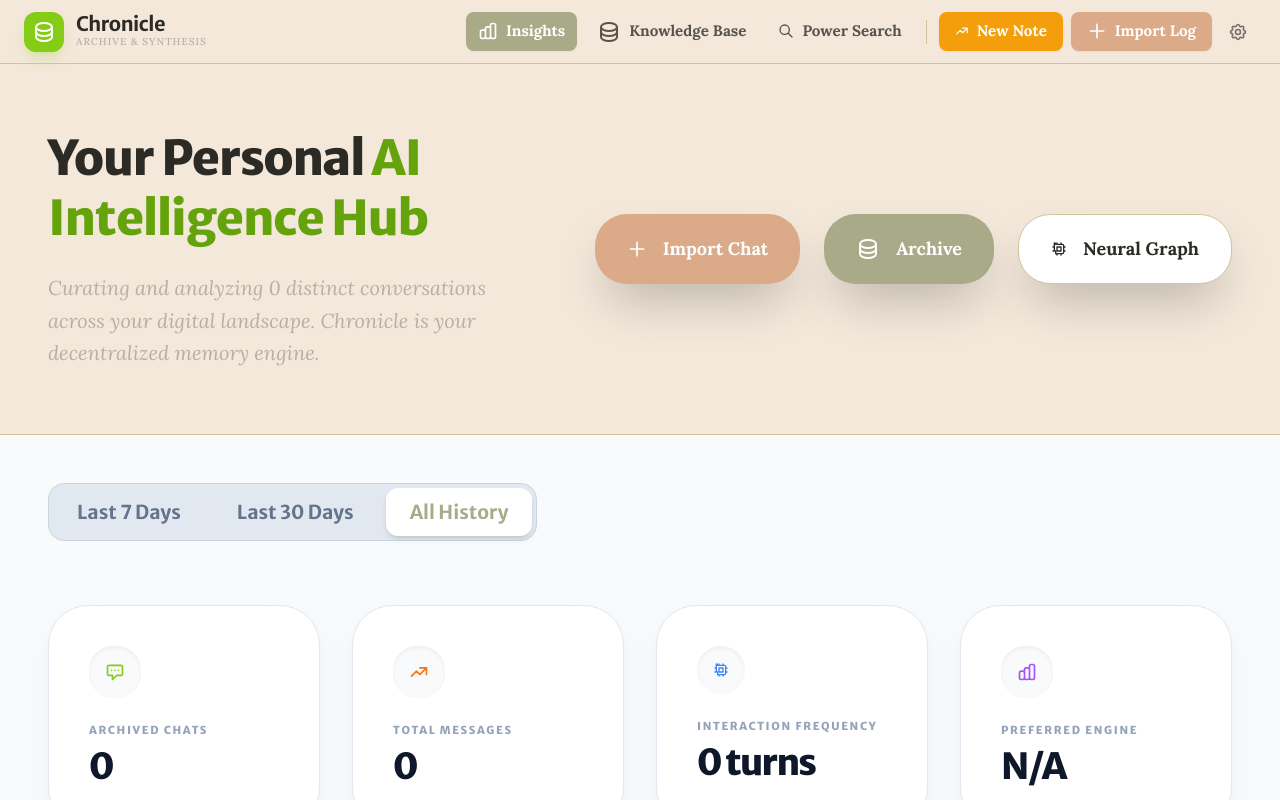
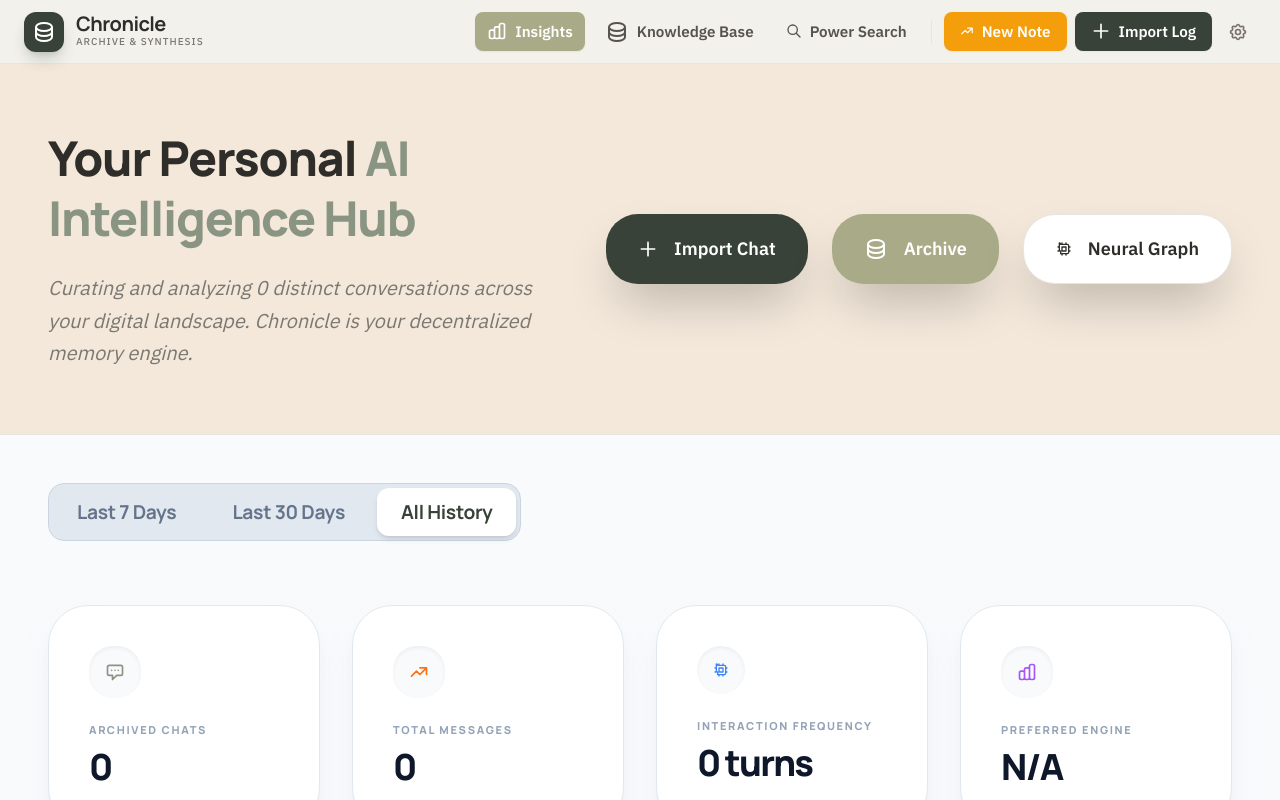
Before and after one commit to Bojanni050/Chronicle-Gaia, a React (Vite) app: page / in a window 1280 px wide. Built offline with nearby package versions, Linux system fonts and the light colour scheme.

Commit message:
Restyle UI to match CapacitiesDev design (layout/typography only)
Co-authored-by: Bojanni050 <Bojanni050@users.noreply.github.com>

```diff
--- a/App.tsx
+++ b/App.tsx
@@ -472,7 +472,7 @@
 
       <header className={`h-16 shrink-0 bg-warm-beige dark:bg-stone-900/90 backdrop-blur-md border-b border-sandstone dark:border-stone-800 flex items-center justify-between px-6 z-50 ${isMacOS ? 'pl-20' : ''}`}>
         <div className="flex items-center gap-3 cursor-pointer" onClick={() => setState(prev => ({ ...prev, viewMode: 'dashboard', viewingChat: null }))}>
-          <div className="bg-lime-500 p-2 rounded-xl shadow-lg shadow-lime-500/20 text-white">
+          <div className="bg-[#394239] p-2 rounded-xl shadow-lg shadow-[#394239]/20 text-white">
             <DatabaseIcon />
           </div>
           <div className="flex flex-col">
@@ -509,7 +509,7 @@
             </button>
             <button
                 onClick={() => setState(prev => ({ ...prev, isUploading: true }))}
-                className="flex items-center gap-2 bg-[#DBAA89] hover:bg-[#c69879] text-white px-4 py-2 rounded-lg text-xs font-bold transition-all shadow-sm"
+                className="flex items-center gap-2 bg-[#394239] hover:bg-[#2C362C] text-white px-4 py-2 rounded-lg text-xs font-bold transition-all shadow-sm"
             >
                 <PlusIcon /> Import Log
             </button>
--- a/components/AnalyticsDashboard.tsx
+++ b/components/AnalyticsDashboard.tsx
@@ -100,13 +100,13 @@
       <div className="bg-[#F3E8DA] dark:bg-slate-900 border-b border-sandstone dark:border-slate-800 py-16 px-6 md:px-12 w-full">
         <div className="max-w-[1800px] mx-auto flex flex-col md:flex-row items-center justify-between gap-12">
           <div className="flex-1 text-center md:text-left">
-            <h2 className="text-5xl font-black text-earth-dark dark:text-white mb-6 font-sans tracking-tight leading-tight">Your Personal <span className="text-lime-600">AI Intelligence Hub</span></h2>
+            <h2 className="text-5xl font-black text-earth-dark dark:text-white mb-6 font-sans tracking-tight leading-tight">Your Personal <span className="text-[#8A9482]">AI Intelligence Hub</span></h2>
             <p className="text-moss-brown dark:text-slate-400 text-xl font-serif italic max-w-2xl leading-relaxed">
               Curating and analyzing {chats.length} distinct conversations across your digital landscape. Chronicle is your decentralized memory engine.
             </p>
           </div>
           <div className="flex flex-wrap justify-center md:justify-end gap-6 shrink-0">
-             <button onClick={onImport} className="flex items-center gap-4 bg-[#DBAA89] hover:bg-[#c69879] text-white px-8 py-5 rounded-[2rem] font-bold shadow-2xl transition-all transform hover:-translate-y-2 active:scale-95">
+             <button onClick={onImport} className="flex items-center gap-4 bg-[#394239] hover:bg-[#2C362C] text-white px-8 py-5 rounded-[2rem] font-bold shadow-2xl transition-all transform hover:-translate-y-2 active:scale-95">
                 <PlusIcon /> <span className="text-lg">Import Chat</span>
              </button>
              <button onClick={onArchive} className="flex items-center gap-4 bg-[#A9AB88] hover:bg-[#929475] text-white px-8 py-5 rounded-[2rem] font-bold shadow-2xl transition-all transform hover:-translate-y-2 active:scale-95">
@@ -123,7 +123,7 @@
         {/* Time Range Selector */}
         <div className="flex gap-2 p-1 bg-slate-200 dark:bg-slate-800 rounded-2xl w-fit font-sans border border-slate-300 dark:border-slate-700">
           {(['7days', '30days', 'all'] as TimeRange[]).map(r => (
-            <button key={r} onClick={() => setTimeRange(r)} className={`px-6 py-2.5 rounded-xl text-sm font-bold transition-all ${timeRange === r ? 'bg-white dark:bg-slate-700 shadow-md text-[#A9AB88] dark:text-lime-400' : 'text-slate-500 hover:text-slate-700'}`}>
+            <button key={r} onClick={() => setTimeRange(r)} className={`px-6 py-2.5 rounded-xl text-sm font-bold transition-all ${timeRange === r ? 'bg-white dark:bg-slate-700 shadow-md text-[#394239] dark:text-lime-400' : 'text-slate-500 hover:text-slate-700'}`}>
               {r === 'all' ? 'All History' : r === '7days' ? 'Last 7 Days' : 'Last 30 Days'}
             </button>
           ))}
@@ -131,7 +131,7 @@
 
         {/* Summary Cards */}
         <div className="grid grid-cols-1 sm:grid-cols-2 lg:grid-cols-4 gap-8 font-sans">
-          <StatCard label="Archived Chats" value={stats.totalChats} icon={<MessageIcon />} color="text-lime-500" />
+          <StatCard label="Archived Chats" value={stats.totalChats} icon={<MessageIcon />} color="text-[#8A9482]" />
           <StatCard label="Total Messages" value={stats.totalMessages} icon={<ActivityIcon />} color="text-orange-500" />
           <StatCard label="Interaction Frequency" value={`${stats.avgMessages} turns`} icon={<NetworkIcon />} color="text-blue-500" />
           <StatCard label="Preferred Engine" value={stats.mostUsedAI} icon={<ChartIcon />} color="text-purple-500" />
@@ -165,10 +165,10 @@
                 <div key={date} className="relative">
                   <div className="flex justify-between items-end mb-3 text-sm">
                     <span className="text-slate-500 font-black tracking-tight">{date}</span>
-                    <span className="font-black text-slate-900 dark:text-white px-2 py-0.5 rounded-md bg-lime-50 dark:bg-lime-900/20 text-lime-600">{data.count} chats</span>
+                    <span className="font-black text-slate-900 dark:text-white px-2 py-0.5 rounded-md bg-[#B2C9A1]/20 dark:bg-[#B2C9A1]/10 text-[#8A9482]">{data.count} chats</span>
                   </div>
                   <div className="h-2.5 w-full bg-slate-100 dark:bg-slate-800 rounded-full overflow-hidden">
-                    <div className="h-full bg-lime-500 rounded-full transition-all duration-1000 ease-out shadow-[0_0_10px_rgba(132,204,22,0.4)]" style={{ width: `${(data.count / maxActivity) * 100}%` }}></div>
+                    <div className="h-full bg-[#8A9482] rounded-full transition-all duration-1000 ease-out shadow-none" style={{ width: `${(data.count / maxActivity) * 100}%` }}></div>
                   </div>
                 </div>
               ))}
@@ -195,9 +195,9 @@
                 <button
                   key={tag}
                   onClick={() => onTagClick?.(tag)}
-                  className="flex items-center justify-between px-4 py-3 rounded-xl bg-white dark:bg-slate-800 border border-slate-100 dark:border-slate-700 hover:border-lime-500/30 hover:bg-slate-50 dark:hover:bg-slate-700 transition-all shadow-sm group text-left"
+                  className="flex items-center justify-between px-4 py-3 rounded-xl bg-white dark:bg-slate-800 border border-slate-100 dark:border-slate-700 hover:border-[#8A9482]/30 hover:bg-slate-50 dark:hover:bg-slate-700 transition-all shadow-sm group text-left"
                 >
-                  <span className="text-sm font-black text-slate-700 dark:text-slate-200 group-hover:text-lime-600 truncate">{tag}</span>
+                  <span className="text-sm font-black text-slate-700 dark:text-slate-200 group-hover:text-[#8A9482] truncate">{tag}</span>
                   <span className="flex items-center justify-center min-w-[24px] h-6 text-[10px] font-black text-slate-400 bg-slate-50 dark:bg-slate-900 rounded-md border border-slate-100 dark:border-slate-800 ml-2 shrink-0">
                     {count}
                   </span>
--- a/components/ChatCard.tsx
+++ b/components/ChatCard.tsx
@@ -28,7 +28,7 @@
 
   return (
     <div className="flex items-center gap-1.5">
-      <div className={`p-1 rounded-md ${isNote ? 'bg-amber-100 text-amber-600' : 'bg-lime-100 text-lime-600'}`}>
+      <div className={`p-1 rounded-md ${isNote ? 'bg-[#D27D66]/15 text-[#D27D66]' : 'bg-[#B2C9A1]/20 text-[#2C3E21]'}`}>
         {renderIcon()}
       </div>
       <span className={`text-[9px] font-black uppercase tracking-wider px-1.5 py-0.5 rounded border ${isNote ? 'bg-amber-50/50 border-amber-200/50 text-amber-700' : 'bg-sandstone/20 border-sandstone/40 text-earth-dark/70'} dark:bg-stone-800 dark:border-stone-600`}>
--- a/components/ChatViewer.tsx
+++ b/components/ChatViewer.tsx
@@ -102,7 +102,7 @@
             return <CodeBlock className={className}>{children}</CodeBlock>;
           },
           p: ({ children }) => <p className="mb-6 font-serif leading-8">{children}</p>,
-          h1: ({ children }) => <h1 className="text-2xl font-black mt-8 mb-4 text-stone-900 dark:text-white font-sans uppercase tracking-tight">{children}</h1>,
+          h1: ({ children }) => <h1 className="text-3xl font-light mt-8 mb-4 text-earth-dark dark:text-white font-display tracking-tight">{children}</h1>,
           h2: ({ children }) => <h2 className="text-xl font-black mt-6 mb-3 text-stone-900 dark:text-white font-sans uppercase tracking-tight">{children}</h2>,
           strong: ({ children }) => <strong className="text-stone-900 dark:text-white font-black">{children}</strong>,
           ul: ({ children }) => <ul className="list-disc pl-6 mb-6 space-y-2">{children}</ul>,
@@ -135,7 +135,7 @@
 
 const UserMessageBubble: React.FC<{ message: Message; userAvatar?: string; userName?: string }> = ({ message, userAvatar, userName }) => (
   <div className="flex gap-4 mt-8 mb-8 p-6 bg-white dark:bg-stone-800 rounded-2xl border border-sandstone/30 dark:border-stone-700/50 shadow-md group transition-all">
-    <div className="w-8 h-8 rounded-lg bg-[#DBAA89] flex items-center justify-center text-white shrink-0">
+    <div className="w-8 h-8 rounded-lg bg-[#394239] flex items-center justify-center text-white shrink-0">
       {userAvatar ? <img src={userAvatar} className="w-full h-full rounded-lg object-cover" alt="User" /> : <PlusIcon />}
     </div>
     <div className="flex flex-col flex-1">
@@ -235,7 +235,7 @@
                              {isNote ? <PencilIcon className="w-6 h-6" /> : <MessageIcon className="w-6 h-6" />}
                          </div>
                          <div>
-                            <h1 className="text-2xl font-black text-stone-900 dark:text-white uppercase tracking-tight">{chat.title}</h1>
+                            <h1 className="text-5xl sm:text-6xl font-light text-earth-dark dark:text-white font-display tracking-tight leading-tight">{chat.title}</h1>
                             <div className="flex items-center gap-2 text-[10px] font-black text-moss-brown uppercase tracking-[0.2em] mt-1">
                                 <span>{isNote ? 'PERSONAL SYNTHESIS' : chat.source}</span>
                                 <span>•</span>
--- a/components/Sidebar.tsx
+++ b/components/Sidebar.tsx
@@ -125,7 +125,7 @@
   };
 
   return (
-    <aside className="w-80 border-r border-sandstone/40 dark:border-stone-800 bg-white dark:bg-stone-900/50 flex flex-col shrink-0 font-sans backdrop-blur-sm relative transition-all">
+    <aside className="w-[280px] border-r border-sandstone dark:border-stone-800 bg-[#F2F1EC] dark:bg-stone-900/50 flex flex-col shrink-0 font-sans relative transition-all">
 
       {/* Top Search & Filter Header */}
       <div className="p-4 space-y-4 border-b border-sandstone/40 bg-white dark:bg-stone-900 z-10 shadow-sm">
@@ -261,7 +261,7 @@
                       <div
                         key={f.id}
                         className={`flex items-center gap-2 px-2.5 py-1 rounded-lg text-[9px] font-black uppercase tracking-wider border shadow-sm transition-all animate-in zoom-in-95 ${
-                            f.type === 'tag' ? 'bg-[#DBAA89]/10 border-[#DBAA89]/30 text-[#DBAA89]' :
+                            f.type === 'tag' ? 'bg-[#B2C9A1]/10 border-[#B2C9A1]/30 text-[#2C3E21]' :
                             f.type === 'search' ? 'bg-sage-green/10 border-sage-green/30 text-sage-green' :
                             f.type === 'source' ? 'bg-white dark:bg-stone-800 border-sandstone/40 text-earth-dark dark:text-stone-300' :
                             'bg-slate-50 dark:bg-stone-800 border-sandstone/30 text-moss-brown'
--- a/index.html
+++ b/index.html
@@ -17,20 +17,25 @@
                         'base': '1.1rem',
                     },
                     colors: {
-                        'warm-beige': '#F3E8DA',
-                        'paper': '#fefef9',
-                        'sandstone': '#D4C3A1',
-                        'sage-green': '#A9AB88',
-                        'terracotta': '#DBAA89',
-                        'moss-brown': '#B7AFA3',
-                        'earth-dark': '#2C2A25', // Custom dark text for contrast
+                        'warm-beige': '#F2F1EC',
+                        'paper': '#FBFBF9',
+                        'sandstone': '#E6E5DF',
+                        'sage-green': '#8A9482',
+                        'terracotta': '#D27D66',
+                        'moss-brown': '#7A7871',
+                        'earth-dark': '#2E2D2A', // Custom dark text for contrast
+                        'surface-ai': '#F5F6F1',
+                        'accent-ai': '#B2C9A1',
+                        'accent-ai-text': '#2C3E21',
+                        'hover-bg': '#EBEAE4',
+                        'tag-bg': '#EDECE6',
                     },
                     fontFamily: {
-                        sans: ['"Merriweather Sans"', 'sans-serif'],
-                        serif: ['"Lora"', 'serif'],
-                        mono: ['"JetBrains Mono"', 'monospace'],
-                        philosopher: ['"Philosopher"', 'sans-serif'],
-                        muli: ['"Mulish"', 'sans-serif'],
+                        sans: ['"Manrope"', 'sans-serif'],
+                        serif: ['"IBM Plex Sans"', 'sans-serif'],
+                        mono: ['"IBM Plex Mono"', 'monospace'],
+                        philosopher: ['"Manrope"', 'sans-serif'],
+                        muli: ['"IBM Plex Sans"', 'sans-serif'],
                     }
                 }
             }
@@ -38,12 +43,15 @@
     </script>
     <link rel="preconnect" href="https://fonts.googleapis.com">
     <link rel="preconnect" href="https://fonts.gstatic.com" crossorigin>
-    <link href="https://fonts.googleapis.com/css2?family=JetBrains+Mono:wght@400;500&family=Lora:ital,wght@0,400;0,500;0,600;0,700;1,400;1,500&family=Merriweather+Sans:ital,wght@0,300..800;1,300..800&family=Mulish:ital,wght@0,200..1000;1,200..1000&family=Philosopher:ital,wght@0,400;0,700;1,400;1,700&display=swap" rel="stylesheet">
+    <link href="https://fonts.googleapis.com/css2?family=Manrope:wght@200;300;400;500;600;700;800&family=IBM+Plex+Sans:wght@300;400;500;600&family=IBM+Plex+Mono:wght@400;500&display=swap" rel="stylesheet">
     <style>
         body {
-            font-family: 'Lora', serif;
-            background-color: #fefef9; /* Paper */
-            color: #2C2A25; /* Earth Dark */
+            font-family: 'IBM Plex Sans', -apple-system, BlinkMacSystemFont, sans-serif;
+            background-color: #FBFBF9; /* Paper */
+            color: #2E2D2A; /* Earth Dark */
+            -webkit-font-smoothing: antialiased;
+            -moz-osx-font-smoothing: grayscale;
+            font-feature-settings: "ss01", "cv11";
         }
 
         .dark body {
@@ -51,29 +59,42 @@
             color: #f5f5f4;
         }
 
-        /* Apply Heading Font (Merriweather Sans) to UI elements */
+        /* Apply Heading Font (Manrope) to UI elements */
         h1, h2, h3, h4, h5, h6,
         button, input, select, textarea, label,
         .font-sans {
-            font-family: 'Merriweather Sans', sans-serif;
+            font-family: 'Manrope', sans-serif;
+            letter-spacing: -0.02em;
         }
 
         .mono {
-            font-family: 'JetBrains Mono', monospace;
+            font-family: 'IBM Plex Mono', ui-monospace, monospace;
+        }
+
+        .font-display {
+            font-family: 'Manrope', sans-serif;
+            letter-spacing: -0.025em;
+        }
+
+        ::selection {
+            background: #B2C9A1; /* Accent AI */
+            color: #2C3E21; /* Accent AI Text */
         }
 
         ::-webkit-scrollbar {
-            width: 8px;
+            width: 10px;
+            height: 10px;
         }
         ::-webkit-scrollbar-track {
-            background: rgba(0,0,0,0.05);
+            background: transparent;
         }
         ::-webkit-scrollbar-thumb {
-            background: #B7AFA3; /* Moss Brown */
-            border-radius: 4px;
+            background: #E6E5DF; /* Sandstone */
+            border-radius: 6px;
+            border: 2px solid #FBFBF9;
         }
         ::-webkit-scrollbar-thumb:hover {
-            background: #A9AB88; /* Sage Green */
+            background: #7A7871; /* Moss Brown */
         }
     </style>
 </head>
```
Also changed, not shown: components/AdvancedSearch.tsx (+8 -8 lines).
